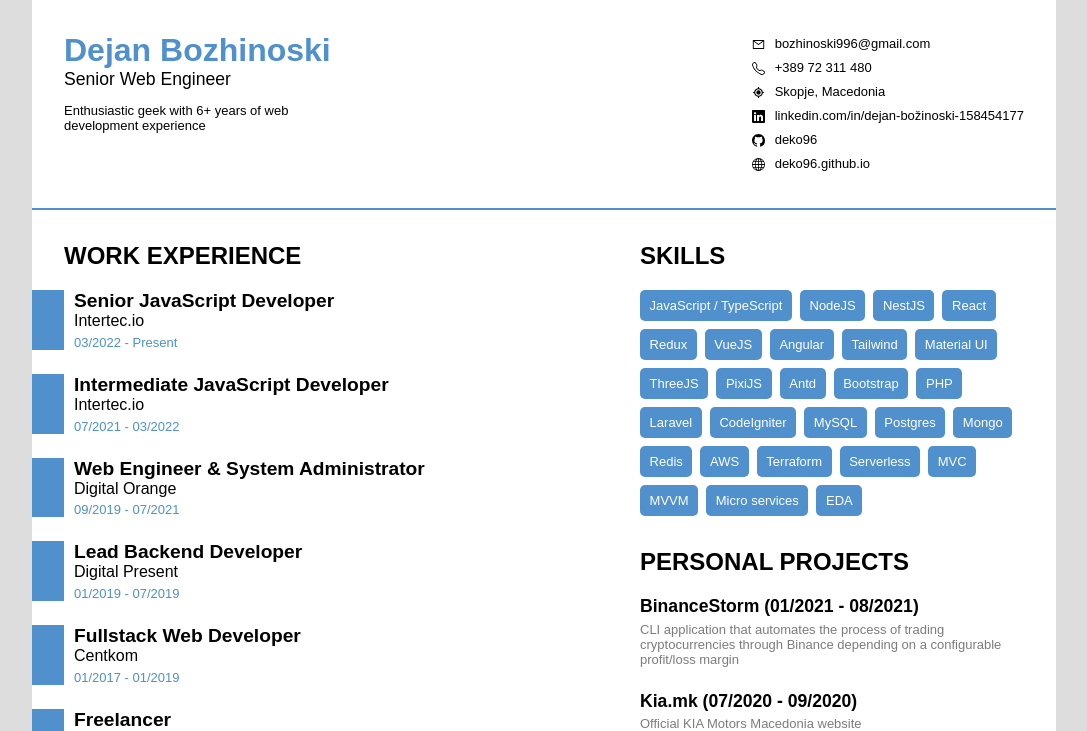
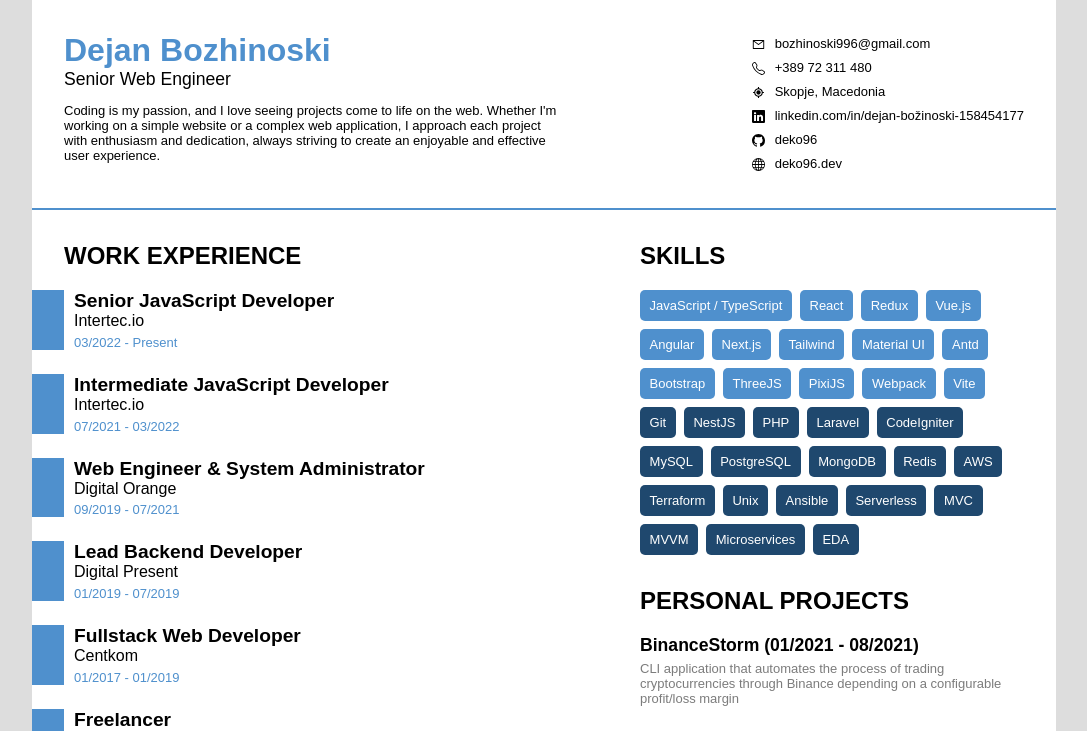
Before and after one commit to deko96/deko96.dev, a React (Create React App) app: page / in a window 1280 px wide. Shown: the top 731 px of the page, without its empty margins (96-1183 px from the left). Built offline with nearby package versions, Linux system fonts and the light colour scheme.

Commit message:
Update the data & refactor skills

```diff
--- a/public/data.json
+++ b/public/data.json
@@ -2,7 +2,7 @@
   "header": {
     "headline": "Dejan Bozhinoski",
     "title": "Senior Web Engineer",
-    "subtitle": "Enthusiastic geek with 6+ years of web development experience",
+    "intro": "Coding is my passion, and I love seeing projects come to life on the web. Whether I'm working on a simple website or a complex web application, I approach each project with enthusiasm and dedication, always striving to create an enjoyable and effective user experience.",
     "contacts": [
       {
         "type": "email",
@@ -30,8 +30,8 @@
       },
       {
         "type": "website",
-        "href": "https://deko.sh",
-        "text": "deko96.github.io"
+        "href": "https://deko96.dev",
+        "text": "deko96.dev"
       }
     ]
   },
@@ -128,33 +128,38 @@
   "skills": {
     "title": "Skills",
     "data": [
-      "JavaScript / TypeScript",
-      "NodeJS",
-      "NestJS",
-      "React",
-      "Redux",
-      "VueJS",
-      "Angular",
-      "Tailwind",
-      "Material UI",
-      "ThreeJS",
-      "PixiJS",
-      "Antd",
-      "Bootstrap",
-      "PHP",
-      "Laravel",
-      "CodeIgniter",
-      "MySQL",
-      "Postgres",
-      "Mongo",
-      "Redis",
-      "AWS",
-      "Terraform",
-      "Serverless",
-      "MVC",
-      "MVVM",
-      "Micro services",
-      "EDA"
+      { "title": "JavaScript / TypeScript" },
+      { "title": "React" },
+      { "title": "Redux" },
+      { "title": "Vue.js" },
+      { "title": "Angular" },
+      { "title": "Next.js" },
+      { "title": "Tailwind" },
+      { "title": "Material UI" },
+      { "title": "Antd" },
+      { "title": "Bootstrap" },
+      { "title": "ThreeJS" },
+      { "title": "PixiJS" },
+      { "title": "Webpack" },
+      { "title": "Vite" },
+      { "title": "Git", "background": "#1f486e" },
+      { "title": "NestJS", "background": "#1f486e" },
+      { "title": "PHP", "background": "#1f486e" },
+      { "title": "Laravel", "background": "#1f486e" },
+      { "title": "CodeIgniter", "background": "#1f486e" },
+      { "title": "MySQL", "background": "#1f486e" },
+      { "title": "PostgreSQL", "background": "#1f486e" },
+      { "title": "MongoDB", "background": "#1f486e" },
+      { "title": "Redis", "background": "#1f486e" },
+      { "title": "AWS", "background": "#1f486e" },
+      { "title": "Terraform", "background": "#1f486e" },
+      { "title": "Unix", "background": "#1f486e" },
+      { "title": "Ansible", "background": "#1f486e" },
+      { "title": "Serverless", "background": "#1f486e" },
+      { "title": "MVC", "background": "#1f486e" },
+      { "title": "MVVM", "background": "#1f486e" },
+      { "title": "Microservices", "background": "#1f486e" },
+      { "title": "EDA", "background": "#1f486e" }
     ]
   },
   "projects": {
--- a/src/components/Header/Header.css
+++ b/src/components/Header/Header.css
@@ -11,10 +11,11 @@
 @media only screen and (min-width: 800px) {
   .header {
     flex-direction: row;
+    align-items: center;
   }
 
   .header .who-am-i {
-    max-width: 300px;
+    max-width: 500px;
   }
 }
 
--- a/src/components/Header/Header.tsx
+++ b/src/components/Header/Header.tsx
@@ -18,7 +18,7 @@ const ContactIconMap: Record<ContactType, IconType> = {
 export const Header: FC<HeaderProps> = ({
   headline,
   title,
-  subtitle,
+  intro,
   contacts,
 }) => {
   return (
@@ -26,7 +26,7 @@ export const Header: FC<HeaderProps> = ({
       <div className="who-am-i">
         <h1>{headline}</h1>
         <h6>{title}</h6>
-        <p>{subtitle}</p>
+        <p>{intro}</p>
       </div>
       <ul className="contacts">
         {contacts.map(({ type, text, href }) => {
--- a/src/components/Skills/Skills.tsx
+++ b/src/components/Skills/Skills.tsx
@@ -7,10 +7,10 @@ export const Skills: FC<ComponentsData["skills"]> = ({ title, data }) => {
     <section className="skills">
       <h2 className="uppercase">{title}</h2>
       <div className="items">
-        {data.map((skill) => {
+        {data.map(({ title, background }) => {
           return (
-            <div className="item" key={skill}>
-              {skill}
+            <div className="item" key={title} style={{ background }}>
+              {title}
             </div>
           );
         })}
```
Also changed, not shown: src/types.ts (+7 -2 lines).
